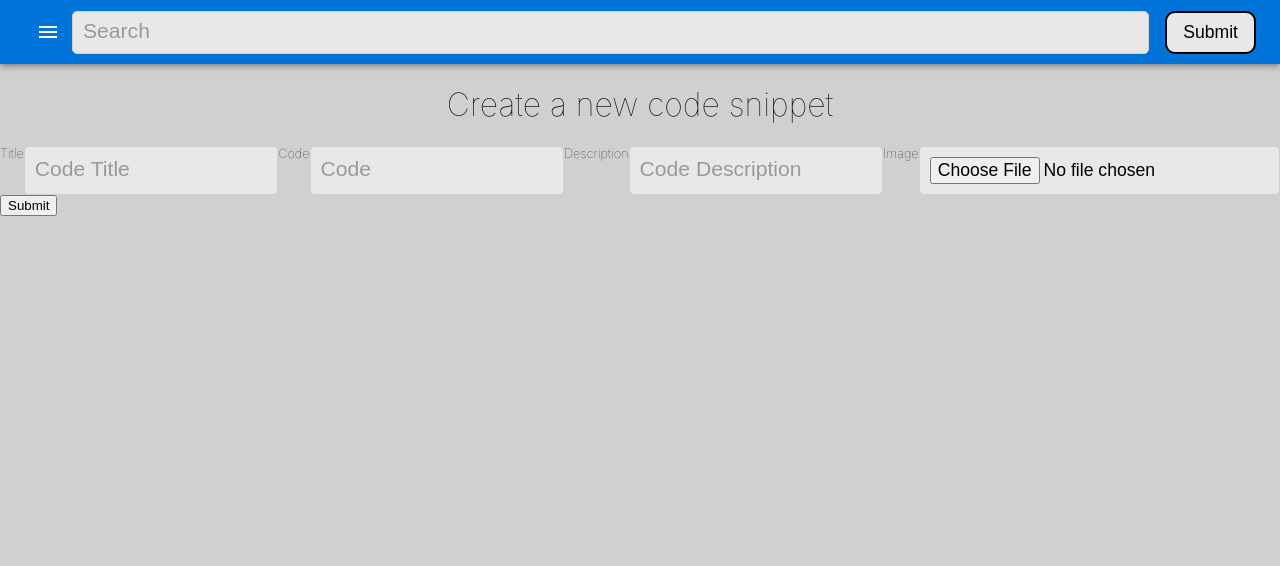
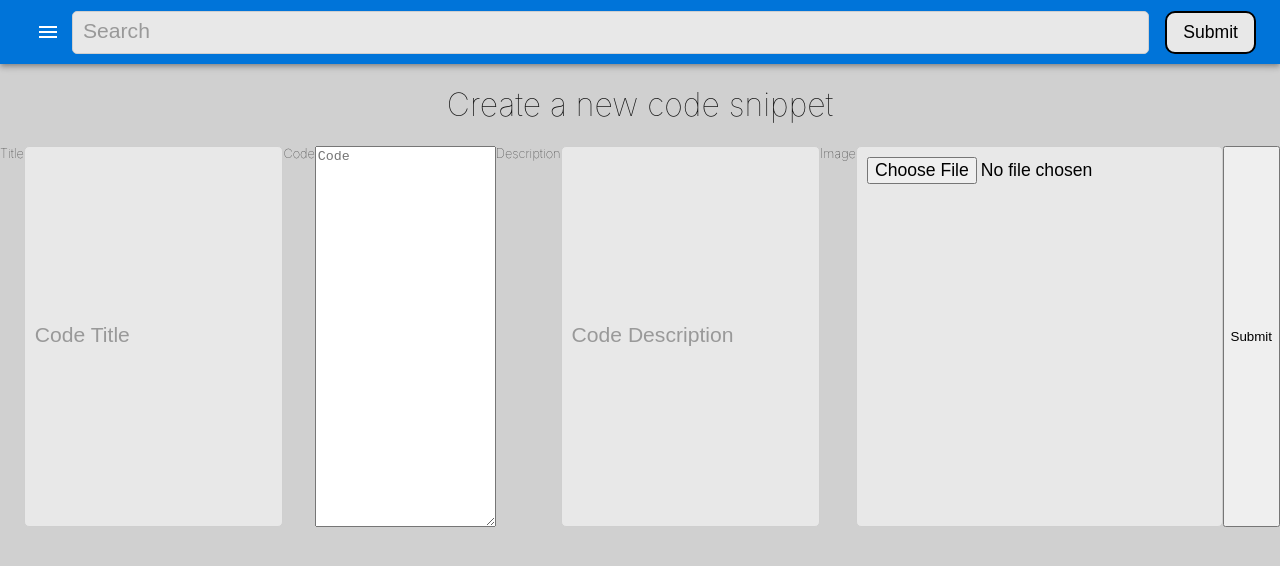
Before and after one commit to 99Raul/front-end-group, a React (Create React App) app: page /create in a window 1280 px wide. Shown: the top 566 px of the page. Built offline with nearby package versions, Linux system fonts and the light colour scheme.

Commit message:
fixed bug with syntax-highlighting

```diff
--- a/package.json
+++ b/package.json
@@ -12,7 +12,9 @@
     "axios": "^0.19.2",
     "classnames": "^2.2.6",
     "node-sass": "^4.14.1",
+    "prismjs": "^1.20.0",
     "react": "^16.13.1",
+    "react-code-blocks": "0.0.7",
     "react-dom": "^16.13.1",
     "react-router": "^5.2.0",
     "react-router-dom": "^5.2.0",
--- a/src/components/CodeForm/codeForm.js
+++ b/src/components/CodeForm/codeForm.js
@@ -15,8 +15,8 @@ function codeForm(props) {
 			/>
 
 			<label htmlFor='body'>Code</label>
-			<input
-				type='text'
+			<textarea
+				rows='25'
 				value={props.code.body}
 				onChange={props.handleChange}
 				placeholder='Code'
--- a/src/components/CodeInfo/codeInfo.css
+++ b/src/components/CodeInfo/codeInfo.css
@@ -9,5 +9,8 @@
 }
 
 .button {
+	font-size: 16px;
+	border: solid red;
+	padding: 10px 15px;
 
 }
--- a/src/components/CodeInfo/codeInfo.js
+++ b/src/components/CodeInfo/codeInfo.js
@@ -2,8 +2,7 @@ import React, { useState, useEffect } from 'react';
 import { Link, Redirect } from 'react-router-dom';
 import { APIURL } from '../../config';
 import './codeInfo.css';
-import { Prism as SyntaxHighlighter } from 'react-syntax-highlighter';
-import { okaidia } from 'react-syntax-highlighter/dist/esm/styles/prism';
+import { CodeBlock, dracula } from 'react-code-blocks';
 
 function CodeInfo(props) {
 	const { authToken } = props;
@@ -45,14 +44,21 @@ function CodeInfo(props) {
 		<div className='code-info-snip'>
 			<h1>Code Snippet</h1>
 			<h2>{code.title}</h2>
-			<SyntaxHighlighter language='javascript' style={okaidia}>
-				{code.body}
-			</SyntaxHighlighter>
+			<CodeBlock
+				text={code.body}
+				language='javascript'
+				theme={dracula}
+				wrapLines
+			/>
 			<p>{code.description}</p>
 			<img className='code-info-image' src={code.img} alt={code.description} />
 			<div>
-				<Link to={`${code._id}/edit`} className='button'>Edit</Link>
-				<button className='button' onClick={deleteCode}>Delete</button>
+				<Link to={`${code._id}/edit`} className='button'>
+					Edit
+				</Link>
+				<button className='button' onClick={deleteCode}>
+					Delete
+				</button>
 			</div>
 		</div>
 	);
```
Also changed, not shown: 1 other file (tests, documents, lock files or other folders).
